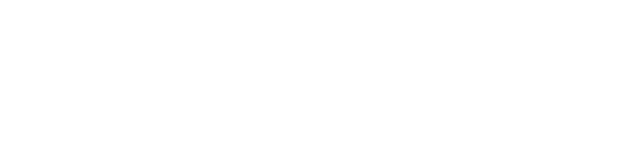
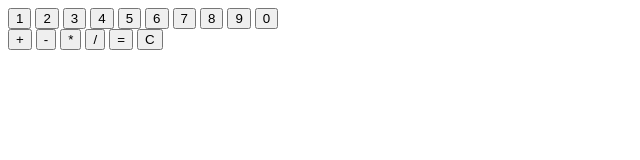
Before and after one commit to Bether12/calculator, a plain HTML site: page index.html in a window 1280 px wide. Shown: the whole page, without its empty margins (0-640 px from the left). Drawn offline with Linux system fonts and the light colour scheme.

Commit message:
Create calculator structure

```diff
--- a/index.html
+++ b/index.html
@@ -7,6 +7,32 @@
     <title>The Awesome Calculator</title>
 </head>
 <body>
+    <div id="calculator">
+        <div id="display"></div>
+        <div id="buttons">
+            <div id="numbers">
+                <button id="b1">1</button>
+                <button id="b2">2</button>
+                <button id="b3">3</button>
+                <button id="b4">4</button>
+                <button id="b5">5</button>
+                <button id="b6">6</button>
+                <button id="b7">7</button>
+                <button id="b8">8</button>
+                <button id="b9">9</button>
+                <button id="b0">0</button>
+            </div>
+
+            <div id="operators">
+                <button id="b+">+</button>
+                <button id="b-">-</button>
+                <button id="b*">*</button>
+                <button id="b/">/</button>
+                <button id="b=">=</button>
+                <button id="bC">C</button>
+            </div>
+        </div>
+    </div>
     <script src="./script.js"></script>
 </body>
 </html>
```
